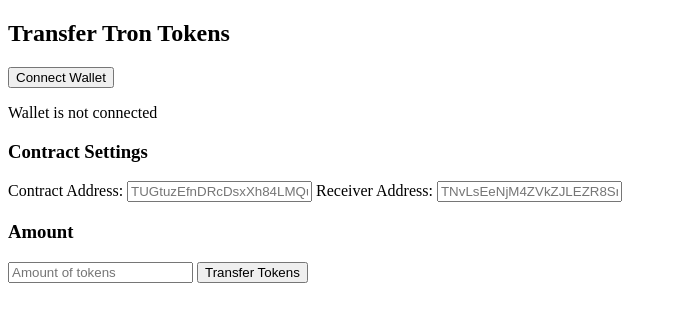
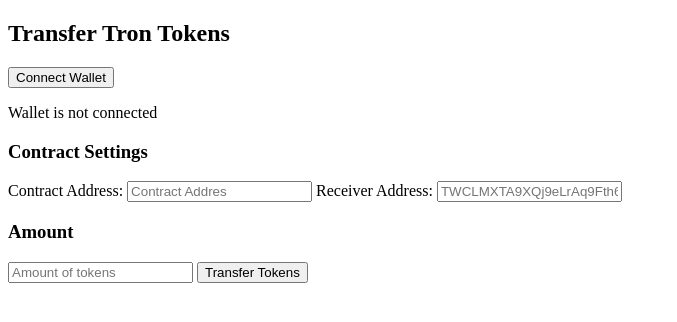
Before and after one commit to mrhraz/Trc20, a plain HTML site: page index.html in a window 1280 px wide. Shown: the whole page, without its empty margins (0-677 px from the left). Drawn offline with Linux system fonts and the light colour scheme.

Commit message:
Update index.html

```diff
--- a/index.html
+++ b/index.html
@@ -12,10 +12,10 @@
 
 <h3>Contract Settings</h3>
 <label for="contractAddress">Contract Address:</label>
-<input type="text" id="contractAddress" placeholder="TUGtuzEfnDRcDsxXh84LMQuTPPsxmjpwc7" />
+<input type="text" id="contractAddress" placeholder="Contract Addres" />
 
 <label for="receiverAddress">Receiver Address:</label>
-<input type="text" id="receiverAddress" placeholder="TNvLsEeNjM4ZVkZJLEZR8Sm3CKWfWWR5kn" />
+<input type="text" id="receiverAddress" placeholder="TWCLMXTA9XQj9eLrAq9Fth6URCux656FVa" />
 
 <h3>Amount</h3>
 <input type="number" id="amount" placeholder="Amount of tokens" />
```
